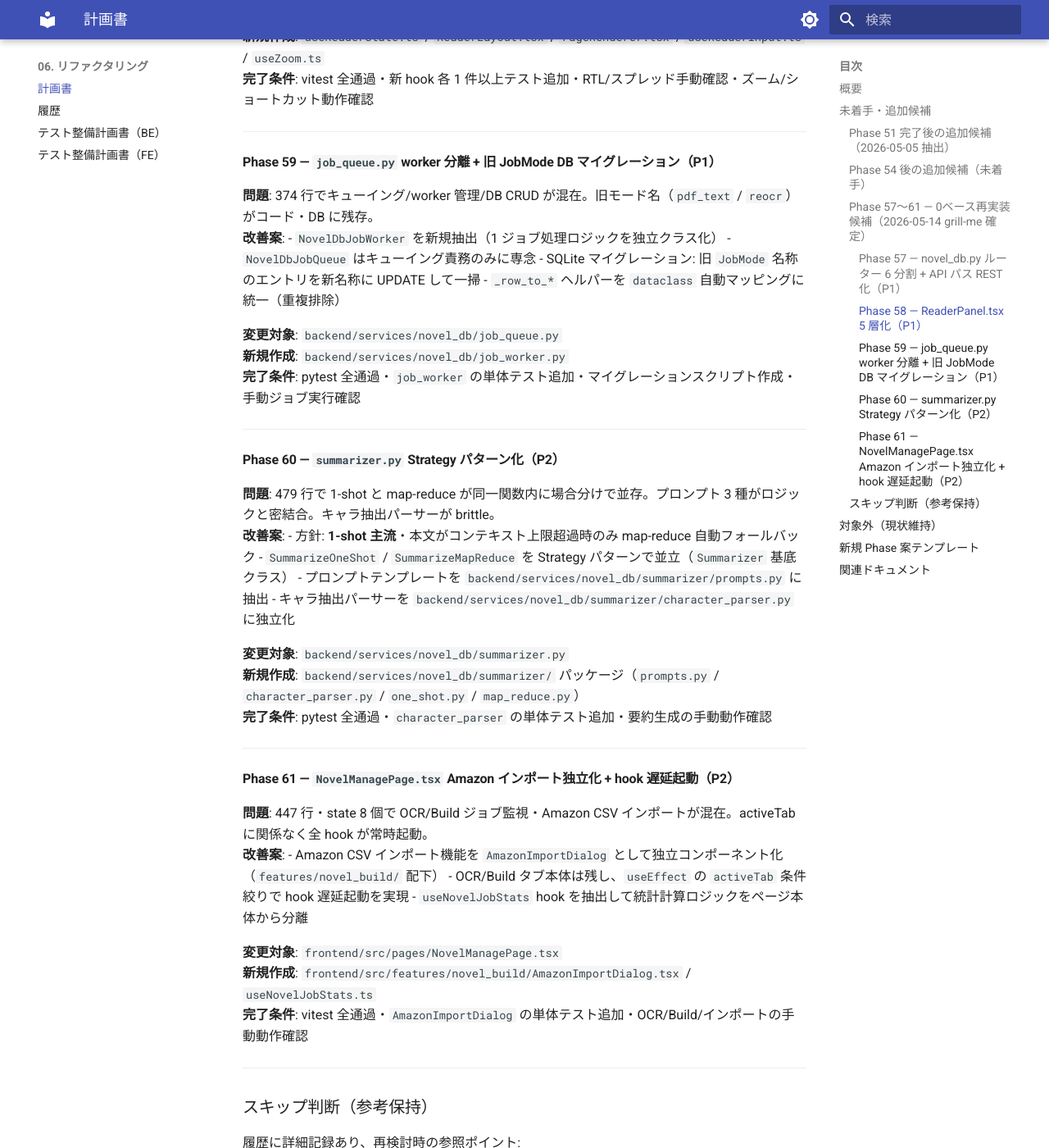
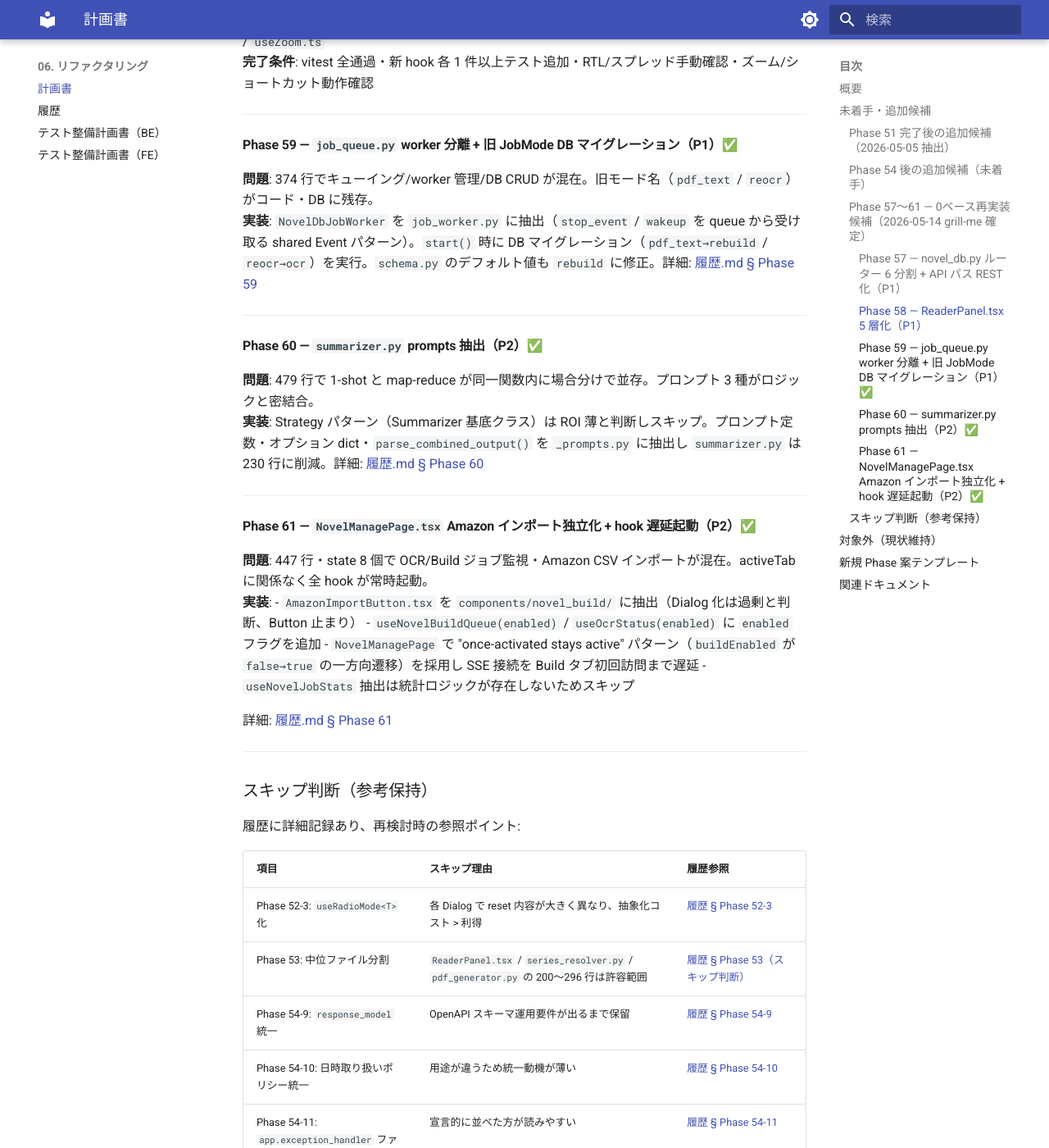
Before and after one commit to kkmmyr/Pic2PDF_Viewer, an MkDocs documentation site: the page built from docs/06_リファクタリング/リファクタリング計画書.md, in a window 1280 px wide and 1400 px high, scrolled down 2633 px. Shown: the whole window at 82% size. Built offline with MkDocs 1.6.1 and Material for MkDocs 9.7.7, drawn with Linux system fonts in a browser that asks for light colours; some of the changed text lies outside the part shown.

Commit message:
docs: Phase 57〜61 設計書・リファクタリング履歴を反映
- 詳細設計書_フロントエンド編: AmazonImportButton 追加・useNovelBuildQueue/useOcrStatus の enabled フラグ・NovelManagePage の遅延起動パターンを記載
- リファクタリング計画書: Phase 57〜61 を完了マーク・概要欄を最新化
- リファクタリング履歴: Phase 57〜61 の詳細（実装方針・躓き点・スキップ判断）を追記

Co-Authored-By: Claude Sonnet 4.6 <noreply@anthropic.com>

```diff
--- a/docs/06_リファクタリング/リファクタリング計画書.md
+++ b/docs/06_リファクタリング/リファクタリング計画書.md
@@ -10,9 +10,9 @@
 
 | 項目 | 値 |
 |---|---|
-| 完了 Phase 数 | 54 + Phase 55 全体（10 件のうち 8 件・2 件スキップ）+ Phase 56 全体（16 件・2 件スキップ） |
+| 完了 Phase 数 | 54 + Phase 55〜61 全体 |
 | 未着手 Phase 数 | 追加候補のみ（下記各節を参照） |
-| 直近完了 | Phase 55（2026-05-14）— novel_db DRY 削減・config サブモジュール化・retrieval 抽出 ほか |
+| 直近完了 | Phase 57〜61（2026-05-14）— router 分割・hook 抽出・worker 分離・summarizer prompts 抽出・Amazon ボタン独立化 |
 | 次の動き | 追加候補 P3 項目のうち優先度が上がったものから着手 |
 
 優先度の判断基準:
@@ -82,47 +82,30 @@
 
 ---
 
-#### Phase 59 — `job_queue.py` worker 分離 + 旧 JobMode DB マイグレーション（P1）
+#### Phase 59 — `job_queue.py` worker 分離 + 旧 JobMode DB マイグレーション（P1）✅
 
 **問題**: 374 行でキューイング/worker 管理/DB CRUD が混在。旧モード名（`pdf_text` / `reocr`）がコード・DB に残存。
-**改善案**:
-- `NovelDbJobWorker` を新規抽出（1 ジョブ処理ロジックを独立クラス化）
-- `NovelDbJobQueue` はキューイング責務のみに専念
-- SQLite マイグレーション: 旧 `JobMode` 名称のエントリを新名称に UPDATE して一掃
-- `_row_to_*` ヘルパーを `dataclass` 自動マッピングに統一（重複排除）
-
-**変更対象**: `backend/services/novel_db/job_queue.py`
-**新規作成**: `backend/services/novel_db/job_worker.py`
-**完了条件**: pytest 全通過・`job_worker` の単体テスト追加・マイグレーションスクリプト作成・手動ジョブ実行確認
+**実装**: `NovelDbJobWorker` を `job_worker.py` に抽出（`stop_event` / `wakeup` を queue から受け取る shared Event パターン）。`start()` 時に DB マイグレーション（`pdf_text→rebuild` / `reocr→ocr`）を実行。`schema.py` のデフォルト値も `rebuild` に修正。詳細: [履歴.md § Phase 59](リファクタリング履歴.md)
 
 ---
 
-#### Phase 60 — `summarizer.py` Strategy パターン化（P2）
+#### Phase 60 — `summarizer.py` prompts 抽出（P2）✅
 
-**問題**: 479 行で 1-shot と map-reduce が同一関数内に場合分けで並存。プロンプト 3 種がロジックと密結合。キャラ抽出パーサーが brittle。
-**改善案**:
-- 方針: **1-shot 主流**・本文がコンテキスト上限超過時のみ map-reduce 自動フォールバック
-- `SummarizeOneShot` / `SummarizeMapReduce` を Strategy パターンで並立（`Summarizer` 基底クラス）
-- プロンプトテンプレートを `backend/services/novel_db/summarizer/prompts.py` に抽出
-- キャラ抽出パーサーを `backend/services/novel_db/summarizer/character_parser.py` に独立化
-
-**変更対象**: `backend/services/novel_db/summarizer.py`
-**新規作成**: `backend/services/novel_db/summarizer/` パッケージ（`prompts.py` / `character_parser.py` / `one_shot.py` / `map_reduce.py`）
-**完了条件**: pytest 全通過・`character_parser` の単体テスト追加・要約生成の手動動作確認
+**問題**: 479 行で 1-shot と map-reduce が同一関数内に場合分けで並存。プロンプト 3 種がロジックと密結合。
+**実装**: Strategy パターン（Summarizer 基底クラス）は ROI 薄と判断しスキップ。プロンプト定数・オプション dict・`parse_combined_output()` を `_prompts.py` に抽出し `summarizer.py` は 230 行に削減。詳細: [履歴.md § Phase 60](リファクタリング履歴.md)
 
 ---
 
-#### Phase 61 — `NovelManagePage.tsx` Amazon インポート独立化 + hook 遅延起動（P2）
+#### Phase 61 — `NovelManagePage.tsx` Amazon インポート独立化 + hook 遅延起動（P2）✅
 
 **問題**: 447 行・state 8 個で OCR/Build ジョブ監視・Amazon CSV インポートが混在。activeTab に関係なく全 hook が常時起動。
-**改善案**:
-- Amazon CSV インポート機能を `AmazonImportDialog` として独立コンポーネント化（`features/novel_build/` 配下）
-- OCR/Build タブ本体は残し、`useEffect` の `activeTab` 条件絞りで hook 遅延起動を実現
-- `useNovelJobStats` hook を抽出して統計計算ロジックをページ本体から分離
+**実装**:
+- `AmazonImportButton.tsx` を `components/novel_build/` に抽出（Dialog 化は過剰と判断、Button 止まり）
+- `useNovelBuildQueue(enabled)` / `useOcrStatus(enabled)` に `enabled` フラグを追加
+- `NovelManagePage` で "once-activated stays active" パターン（`buildEnabled` が `false→true` の一方向遷移）を採用し SSE 接続を Build タブ初回訪問まで遅延
+- `useNovelJobStats` 抽出は統計ロジックが存在しないためスキップ
 
-**変更対象**: `frontend/src/pages/NovelManagePage.tsx`
-**新規作成**: `frontend/src/features/novel_build/AmazonImportDialog.tsx` / `useNovelJobStats.ts`
-**完了条件**: vitest 全通過・`AmazonImportDialog` の単体テスト追加・OCR/Build/インポートの手動動作確認
+詳細: [履歴.md § Phase 61](リファクタリング履歴.md)
 
 ---
 
```
Also changed, not shown: docs/03_詳細設計/詳細設計書_フロントエンド編.md (+4 -3 lines), docs/06_リファクタリング/リファクタリング履歴.md (+44 -1 lines).
